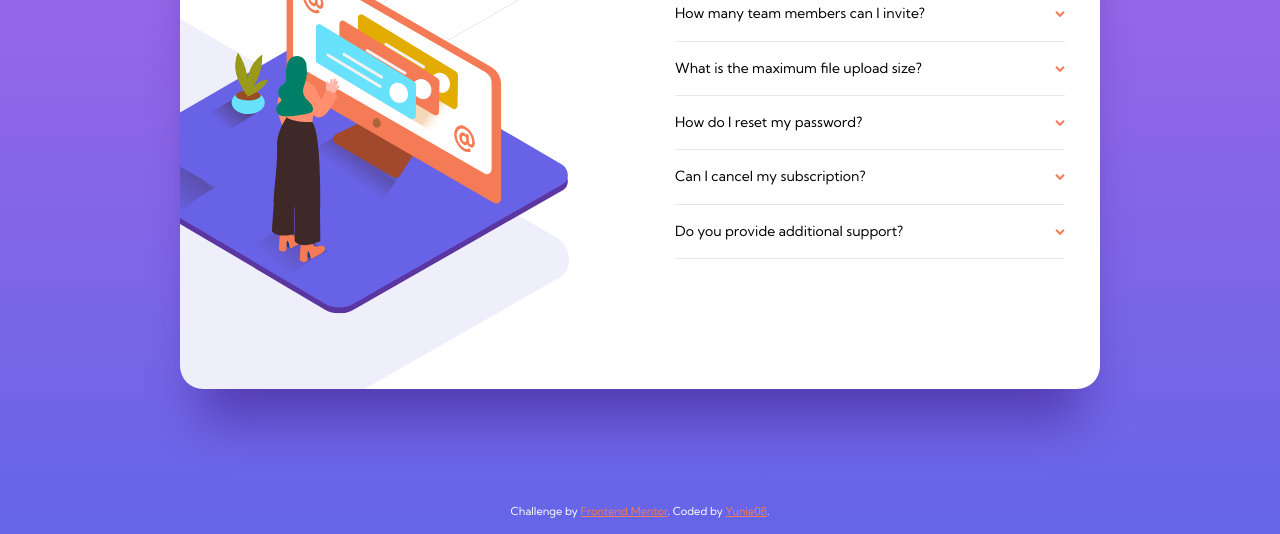
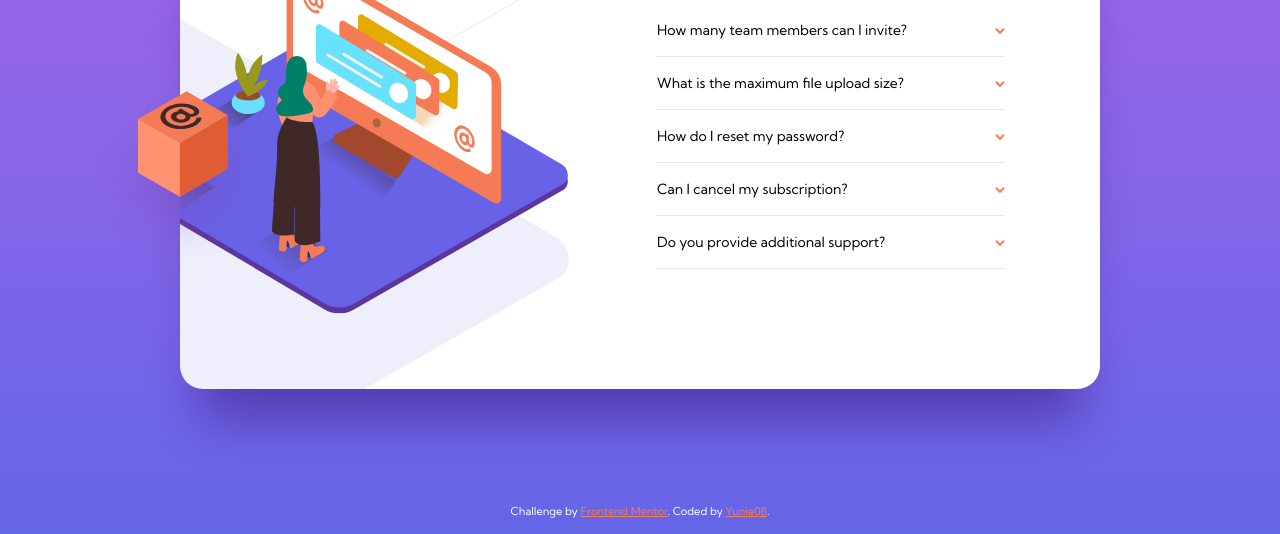
Before and after one commit to Yunie08/fronend-mentor-faq-accordion-card, a website: page index.html in a window 1280 px wide. Shown: the part 266-800 px from the top of the page. Drawn offline with Linux system fonts and the light colour scheme.

Commit message:
correct responsive

```diff
--- a/index.html
+++ b/index.html
@@ -24,11 +24,11 @@
       <div class="faq__image__container">
         <picture>
           <source
-            media="(min-width: 991px)"
+            media="(min-width: 1024px)"
             srcset="images/illustration-woman-online-desktop.svg"
           />
           <source
-            media="(max-width: 990px)"
+            media="(max-width: 1023px)"
             srcset="images/illustration-woman-online-mobile.svg"
           />
           <img
@@ -36,6 +36,7 @@
             alt="Woman standing in front of a large screen"
           />
         </picture>
+        <div class="faq__overflow" aria-hidden="true"></div>
       </div>
       <section class="faq__container">
         <h1 class="faq__title">FAQ</h1>
--- a/scss/_page.scss
+++ b/scss/_page.scss
@@ -10,6 +10,7 @@
   @include tablet-up {
     grid-template-rows: min-content 40rem;
     margin: 0 4rem;
+    padding: 0 5rem;
   }
 
   @include desktop {
@@ -22,9 +23,10 @@
   &__image__container {
     height: 8.4rem;
     display: flex;
+    position: relative;
 
     @include tablet-up {
-      height: 12rem;
+      height: 20rem;
     }
     @include desktop {
       width: 100%;
@@ -39,7 +41,7 @@
 
       @include tablet-up {
         max-width: 35rem;
-        margin-top: -20.8rem;
+        margin-top: -16rem;
       }
 
       @include desktop {
@@ -61,7 +63,7 @@
         height: 100%;
 
         @include tablet-up {
-          background-position: bottom 2.2rem center;
+          background-position: bottom 4.5rem center;
         }
 
         @include desktop {
@@ -81,6 +83,20 @@
       }
     }
   }
+  &__overflow {
+    background: url(../images/illustration-box-desktop.svg) no-repeat;
+    background-position: center;
+    z-index: 100;
+    width: 100%;
+    height: 100%;
+    position: absolute;
+    left: -22.8rem;
+    top: 4.7rem;
+    display: none;
+    @include desktop {
+      display: block;
+    }
+  }
 
   &__container {
     display: flex;
@@ -97,12 +113,15 @@
     }
 
     @include desktop {
-      padding: 4.8rem 3.5rem;
+      padding: 6.5rem 9.5rem 0 1.7rem;
     }
   }
 
   &__title {
     justify-self: flex-start;
     align-self: center;
+    @include desktop {
+      align-self: flex-start;
+    }
   }
 }
--- a/scss/base/_base.scss
+++ b/scss/base/_base.scss
@@ -18,6 +18,9 @@ body {
   -webkit-tap-highlight-color: transparent;
   min-height: 100vh;
   background: linear-gradient($color-gradient-top, $color-gradient-bottom);
+  display: flex;
+  align-items: center;
+  justify-content: center;
   padding: 14.8rem 0 8.5rem 0;
 
   @include tablet-up {
--- a/scss/components/_accordion.scss
+++ b/scss/components/_accordion.scss
@@ -3,13 +3,20 @@
     border-bottom: solid 1px $color-neutral-light;
   }
   &__button {
-    padding: 1.8rem 0;
+    padding: 1.735rem 0;
     position: relative;
     width: 100%;
     text-align: left;
     // transition: font-weight 250ms;
 
+    &:hover,
+    &:focus {
+      color: $color-secondary;
+      transition: color 90ms;
+    }
+
     &[aria-expanded="true"] {
+      color: $color-primary;
       font-weight: 700;
       transition: font-weight 200ms;
     }
@@ -25,6 +32,8 @@
       transform: rotate(180deg);
       transition: transform 200ms;
     }
+
+
   }
 
   &__section {
--- a/scss/utils/_variables.scss
+++ b/scss/utils/_variables.scss
@@ -23,5 +23,5 @@ $font-sizes-large: (
 /* Breakpoints */
 $breakpoints: (
   tablet: 768px,
-  desktop: 991px,
+  desktop: 1024px,
 );
```
Also changed, not shown: css/style.css, 1 other file.
